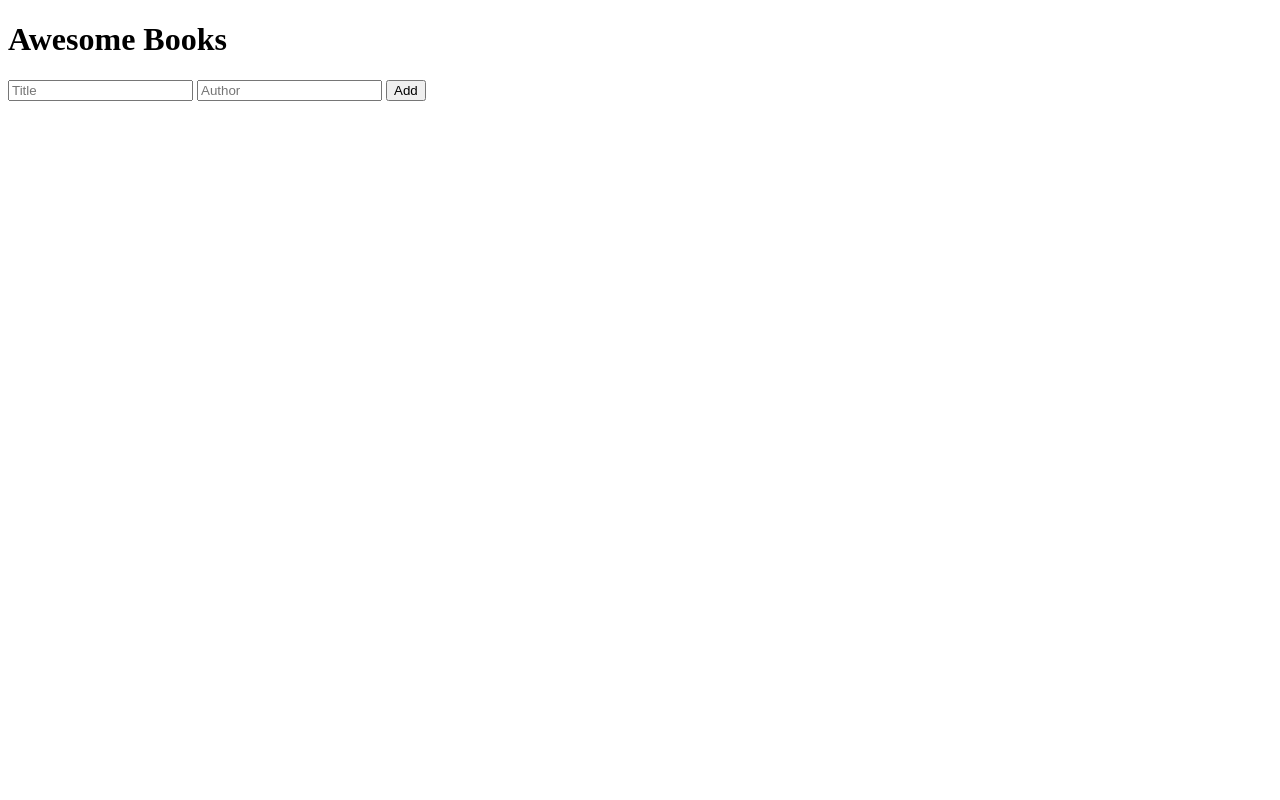
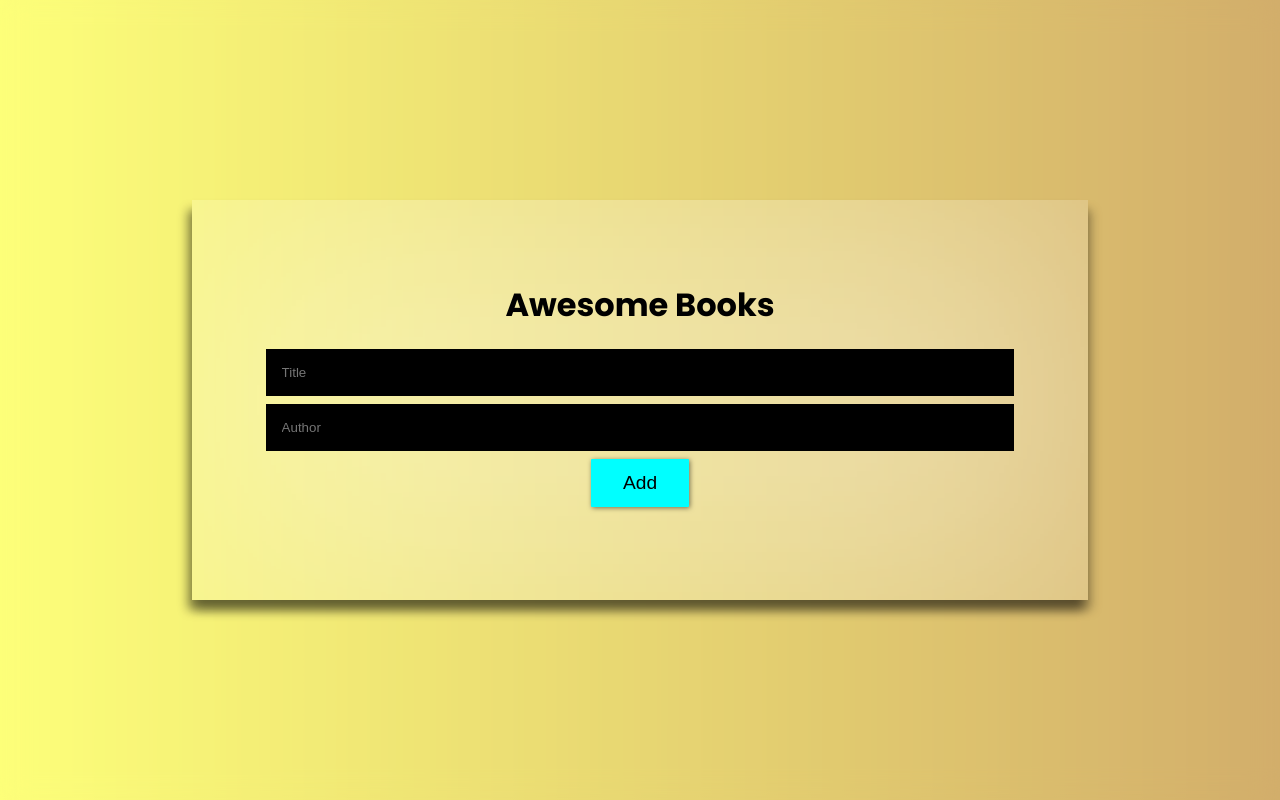
Before and after one commit to Sajeelzafar/Book_Website, a website: page index.html in a window 1280 px wide. Drawn offline with Linux system fonts and the light colour scheme.

Commit message:
Add some basic styling to the page

```diff
--- a/MY_SOLUTION.js
+++ b/MY_SOLUTION.js
@@ -93,6 +93,9 @@ addBtn.addEventListener('click', () => {
     const newBook = new AddBook(bookTitle.value, bookAuthor.value);
     saveToLocal(newBook);
     printBook();
+  } else {
+    document.querySelector('.error').innerText = 'Please Enter a the Title and the Author';
+    document.querySelector('.error').style.display = 'flex';
   }
 });
 
@@ -106,3 +109,8 @@ function deleteFromDom(e) {
 }
 
 bookContainer.addEventListener('click', deleteFromDom);
+document.querySelectorAll('input').forEach((input) => {
+  input.addEventListener('focus', () => {
+    document.querySelector('.error').style.display = 'none';
+  });
+});
--- a/index.html
+++ b/index.html
@@ -4,19 +4,30 @@
     <meta charset="UTF-8" />
     <meta http-equiv="X-UA-Compatible" content="IE=edge" />
     <meta name="viewport" content="width=device-width, initial-scale=1.0" />
-    <title>Document</title>
+    <link rel="preconnect" href="https://fonts.googleapis.com" />
+    <link rel="preconnect" href="https://fonts.gstatic.com" crossorigin />
+    <link
+      href="https://fonts.googleapis.com/css2?family=Lato:wght@400;700&family=Poppins:wght@400;500;600;700&display=swap"
+      rel="stylesheet" />
+    <link rel="stylesheet" href="style.css" />
+    <title>Awesome Books</title>
   </head>
   <body>
+    <div class="container flex flex-col flex-center">
+      <div class="content flex flex-col flex-center">
         <header class="title">
           <h1 class="main-heading">Awesome Books</h1>
         </header>
         <div class="bookContainer"></div>
-    <form class="form">
+        <form class="form flex flex-col">
           <input class="name" type="text" placeholder="Title" required />
           <input class="author" type="text" placeholder="Author" required />
+          <span class="error"></span>
           <button class="addButton" type="button">Add</button>
         </form>
+      </div>
+    </div>
 
-    <script src="main.js"></script>
+    <script src="MY_SOLUTION.js"></script>
   </body>
 </html>
--- /dev/null
+++ b/style.css
@@ -0,0 +1,126 @@
+/* ........... Css Resets .......... */
+
+*,
+*::before,
+*::after {
+  box-sizing: border-box;
+}
+
+* {
+  padding: 0;
+  margin: 0;
+}
+
+html,
+body {
+  height: 100%;
+  width: 100%;
+  font-size: 100%;
+  font-family: "Poppins", Arial, Helvetica, sans-serif;
+}
+
+body {
+  line-height: 1.5rem;
+  background: linear-gradient(to right, rgba(251, 255, 0, 0.748), rgb(191, 139, 43));
+}
+
+/* .......... Reusable classes and other components ........... */
+
+.flex {
+  display: flex;
+}
+
+.flex-center {
+  justify-content: center;
+  align-items: center;
+}
+
+.flex-col {
+  flex-direction: column;
+}
+
+.flex-jc-sb {
+  justify-content: space-between;
+}
+
+button {
+  padding: 0.8rem 2rem;
+  border: none;
+  background-color: aqua;
+}
+
+button:hover {
+  cursor: pointer;
+}
+
+/* Home Page */
+
+.container {
+  width: 100%;
+  height: 100%;
+  backdrop-filter: blur(14px);
+  background: rgba(255, 255, 255, 0.3);
+}
+
+.content {
+  padding: 2rem;
+  height: 50%;
+  width: 70%;
+  gap: 1rem;
+  background-color: rgba(255, 255, 255, 0.114);
+  backdrop-filter: blur(120px);
+  box-shadow: 4px 10px 10px rgba(0, 0, 0, 0.251), -4px 10px 10px rgba(0, 0, 0, 0.464);
+}
+
+.form {
+  width: 100%;
+  gap: 0.5rem;
+  position: relative !important;
+}
+
+.form input[type="text"] {
+  border: none;
+  padding: 1rem;
+  background-color: black;
+  color: #fff;
+  width: 90%;
+  margin: auto;
+  transition: width 300ms ease-in-out;
+  z-index: 1;
+}
+
+.form input[type="text"]::placeholder {
+  transition: left 900ms ease-in-out;
+}
+
+.form input[type="text"]:focus::placeholder {
+  position: absolute;
+  left: 50%;
+  translate: -50%;
+}
+
+.form input[type="text"]:focus {
+  width: 100%;
+  outline: 2px solid rgb(191, 139, 43);
+}
+
+.error {
+  display: none;
+  background-color: rgb(235, 163, 163);
+  color: rgb(53, 1, 1);
+  width: 90%;
+  margin: auto;
+  padding: 0.5rem;
+}
+
+.addButton {
+  margin: 0 auto;
+  transition: all 150ms ease-in-out;
+  box-shadow: 1px 1px 5px rgba(0, 0, 0, 0.504);
+  font-size: 1.2rem;
+  border-radius: 1px;
+}
+
+.addButton:hover {
+  background-color: rgba(251, 255, 0, 0.748);
+}
```
Lines whose indentation alone changed are shown as unchanged.
